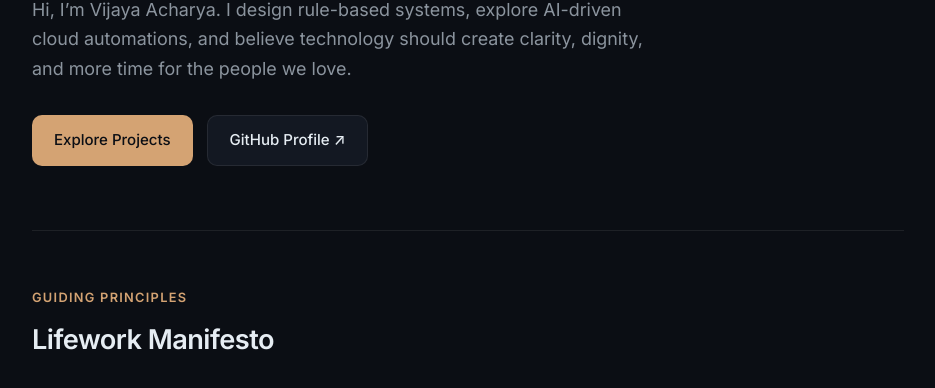
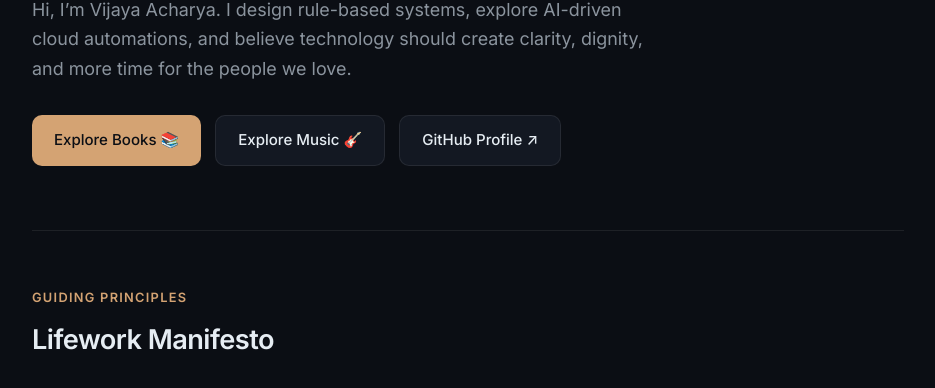
Before and after one commit to Jayahos/jayahos-hub, a plain HTML site: page index.html in a window 1280 px wide. Shown: the part 372-760 px from the top of the page, without its empty margins (172-1107 px from the left). Drawn offline with nearby package versions, Linux system fonts and the light colour scheme; a web font is replaced by a local one.

Commit message:
home: add Explore Books and Explore Music CTA buttons

```diff
--- a/index.html
+++ b/index.html
@@ -299,7 +299,8 @@
           and believe technology should create clarity, dignity, and more time for the people we love.
         </p>
         <div class="cta-group">
-          <a href="#projects" class="btn btn-primary">Explore Projects</a>
+          <a href="books.html" class="btn btn-primary">Explore Books 📚</a>
+          <a href="music.html" class="btn btn-secondary">Explore Music 🎸</a>
           <a href="https://github.com/Jayahos" target="_blank" rel="noopener" class="btn btn-secondary">GitHub Profile ↗</a>
         </div>
       </section>
```
